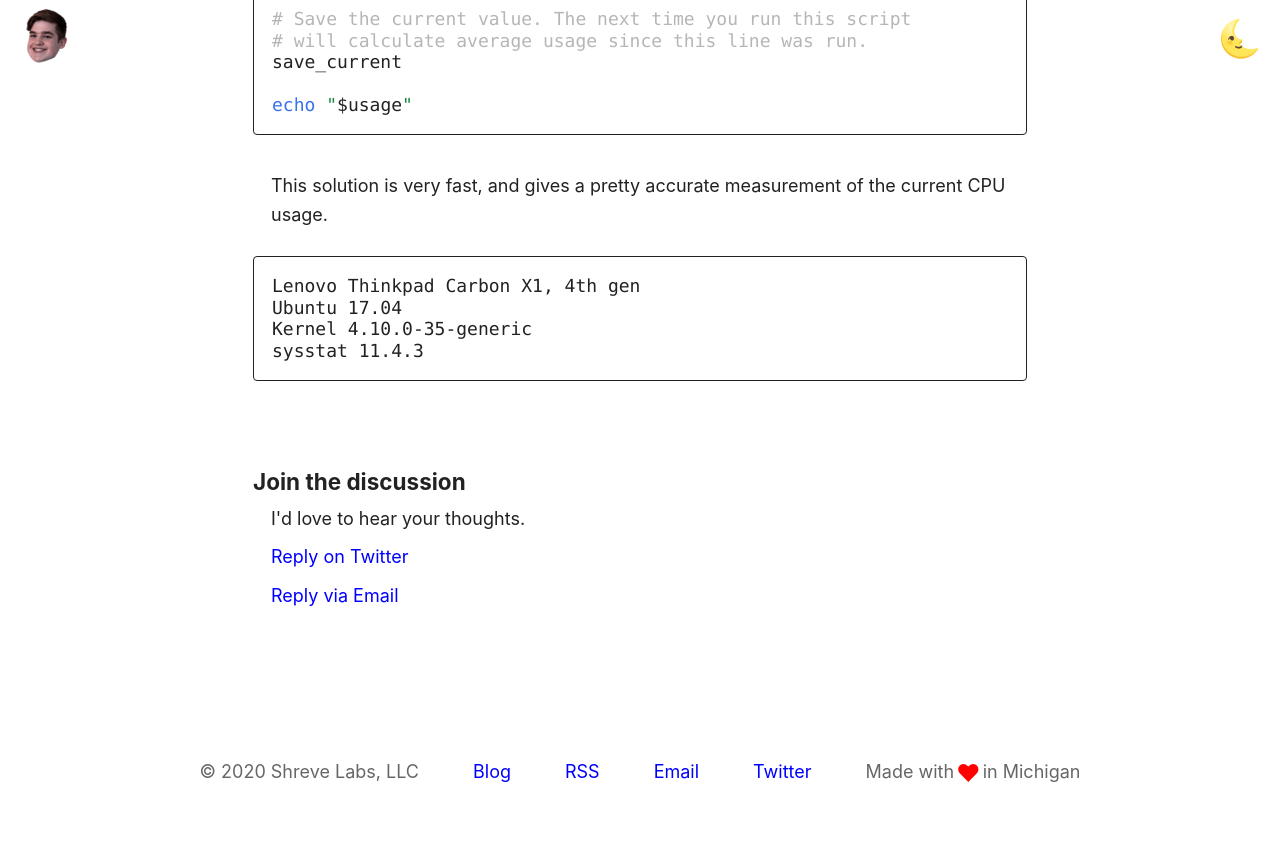
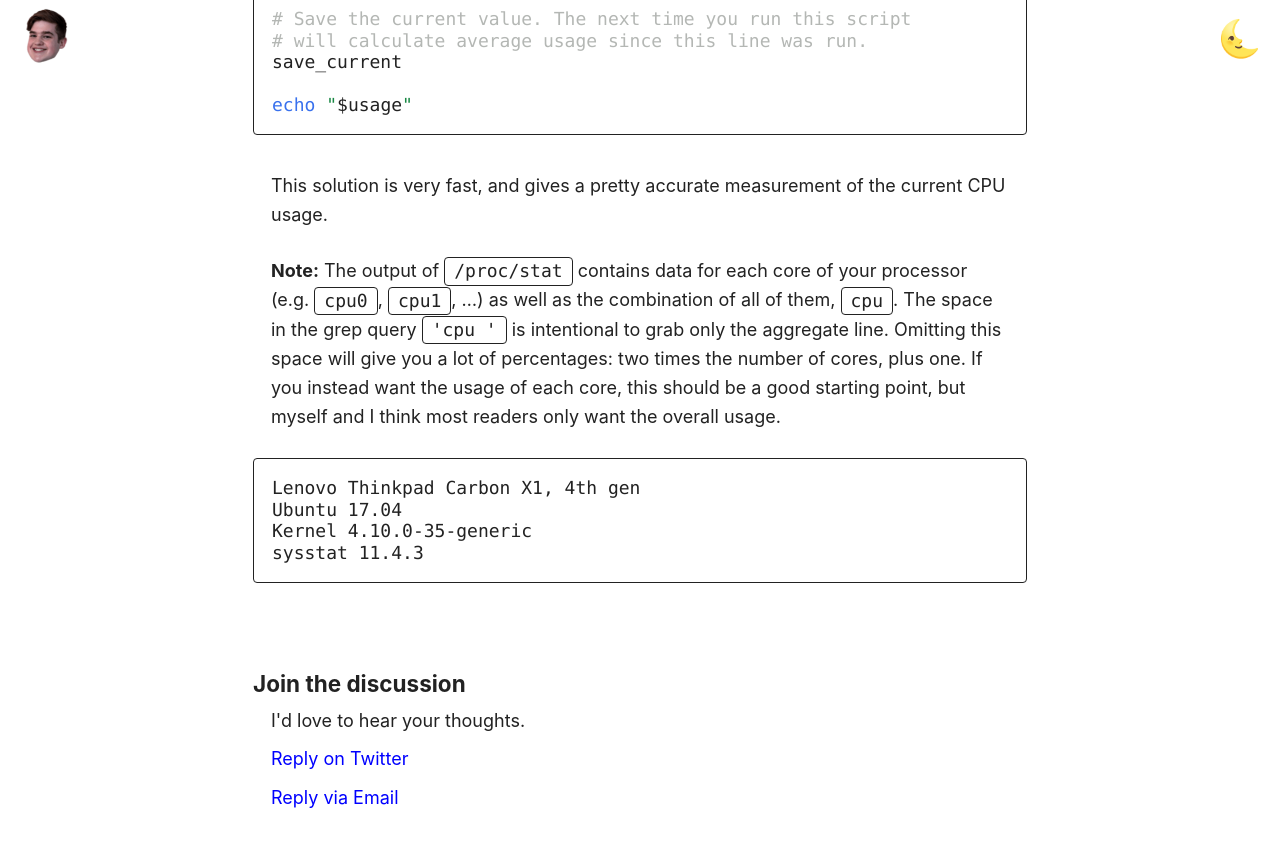
Before and after one commit to shreve/shreve.io, a Jekyll site: the page built from _posts/2017-09-28-calculating-current-cpu-usage-on-linux.md, in a window 1280 px wide and 900 px high, scrolled down 3151 px. Shown: the top 847 px of the window. Built offline with Jekyll 4.4.1, drawn with Linux system fonts in a browser that asks for light colours; before the commit the page ends 3977 px from its top, so only the background shows below that.

Commit message:
Add note about space to CPU script

````diff
--- a/_posts/2017-09-28-calculating-current-cpu-usage-on-linux.md
+++ b/_posts/2017-09-28-calculating-current-cpu-usage-on-linux.md
@@ -123,6 +123,14 @@ echo "$usage"
 
 This solution is very fast, and gives a pretty accurate measurement of the current CPU usage.
 
+**Note:** The output of `/proc/stat` contains data for each core of your
+processor (e.g. `cpu0`, `cpu1`, ...) as well as the combination of all of them,
+`cpu`.  The space in the grep query `'cpu '` is intentional to grab only the
+aggregate line. Omitting this space will give you a lot of percentages: two
+times the number of cores, plus one. If you instead want the usage of each core,
+this should be a good starting point, but myself and I think most readers only
+want the overall usage.
+
 ```
 Lenovo Thinkpad Carbon X1, 4th gen
 Ubuntu 17.04
````
